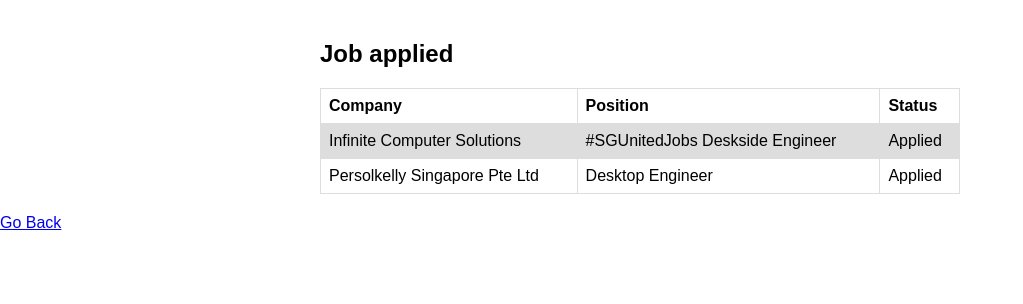
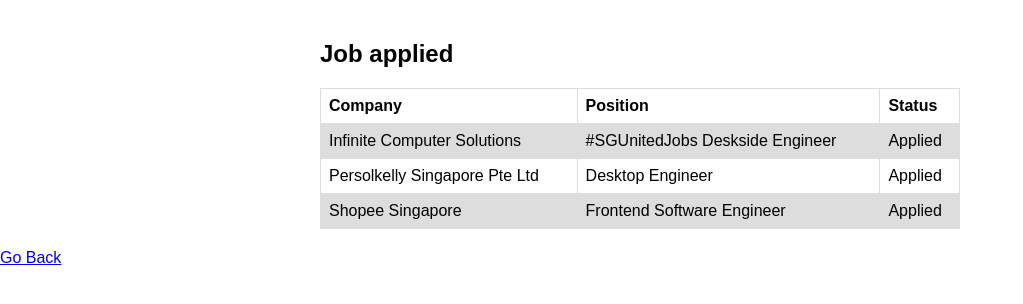
Before and after one commit to yonghoow/static-web-app, a website: page src/application/application.html in a window 1280 px wide. Shown: the whole page, without its empty margins (0-1023 px from the left). Drawn offline with Linux system fonts and the light colour scheme.

Commit message:
updated application

```diff
--- a/src/application/application.html
+++ b/src/application/application.html
@@ -49,6 +49,12 @@
       <td>Applied</td>
     </tr>
 
+    <tr>
+      <td>Shopee Singapore</td>
+      <td>Frontend Software Engineer</td>
+      <td>Applied</td>
+    </tr>
+
   </table>
 
   </main>
```
